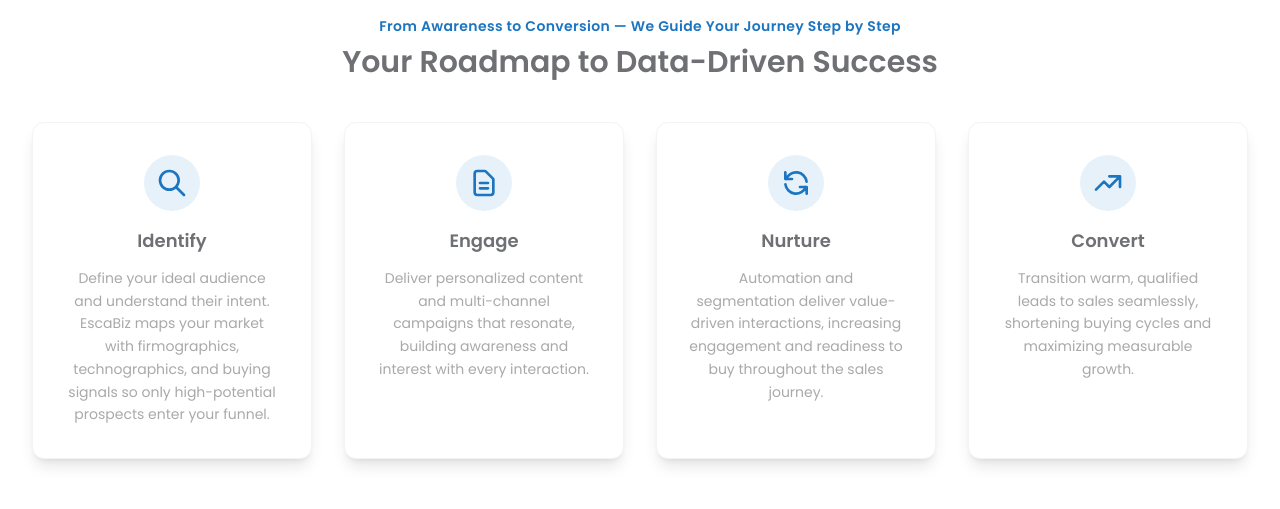
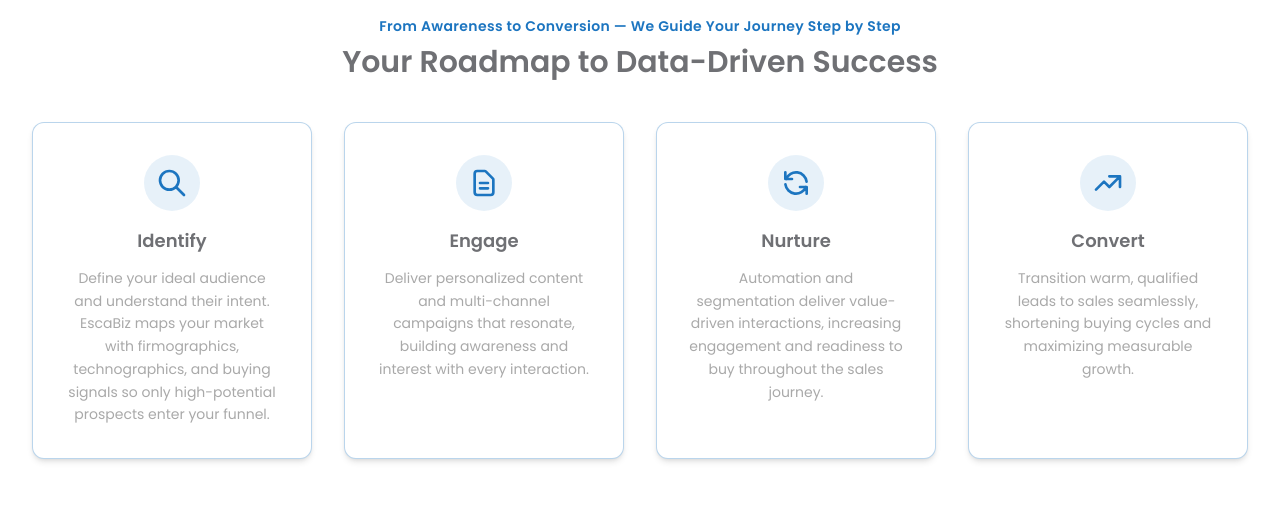
Before and after one commit to Sharmeen-Rauf/escabiz, a Next.js app: page /b2b-targeted-marketing-services-escabiz in a window 1280 px wide. Shown: the part 5240-5749 px from the top of the page. Built offline with nearby package versions, Linux system fonts and the light colour scheme.

Commit message:
Refactor B2BTargetedEmailMarketing component: update card styles to enhance hover effects and visual consistency, improving user interaction and overall experience.

```diff
--- a/src/app/b2b-targeted-marketing-services-escabiz/page.tsx
+++ b/src/app/b2b-targeted-marketing-services-escabiz/page.tsx
@@ -519,7 +519,7 @@ export default function B2BTargetedEmailMarketing() {
               {roadmapSteps.map((step, index) => (
                 <div
                   key={step.title}
-                  className="group relative bg-white rounded-xl shadow-lg border border-gray-100 p-6 md:p-7 lg:p-8 hover:shadow-2xl hover:-translate-y-1 transition-all duration-300"
+                  className="group relative bg-white rounded-xl shadow-md border border-[#1c75c0]/30 p-6 md:p-7 lg:p-8 hover:border-[#1c75c0] hover:-translate-y-2 hover:shadow-lg hover:shadow-[#1c75c0]/15 transition-all duration-300"
                 >
                   <div className="flex flex-col items-center text-center gap-4">
                     <div className="w-14 h-14 rounded-full bg-[#1c75c0]/10 flex items-center justify-center">
```
